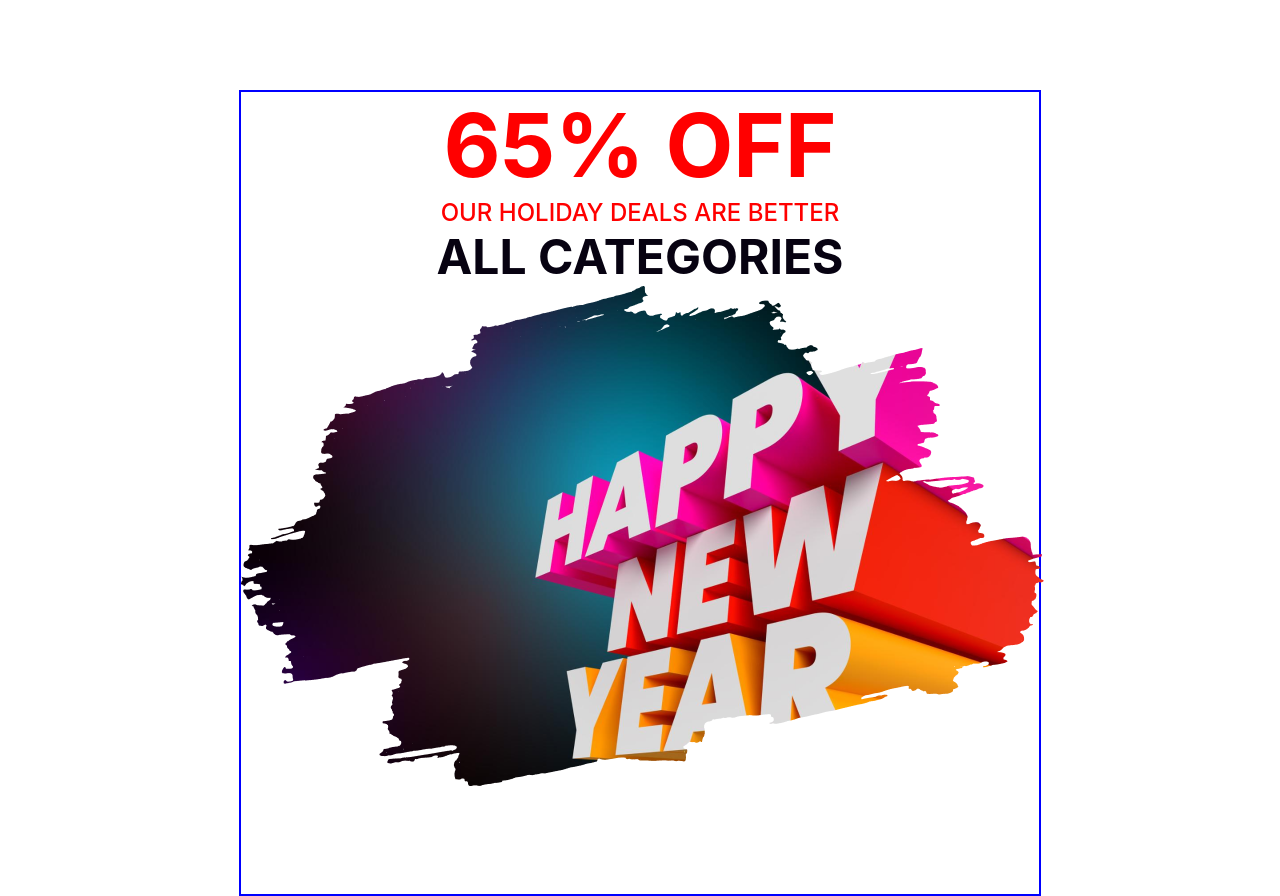
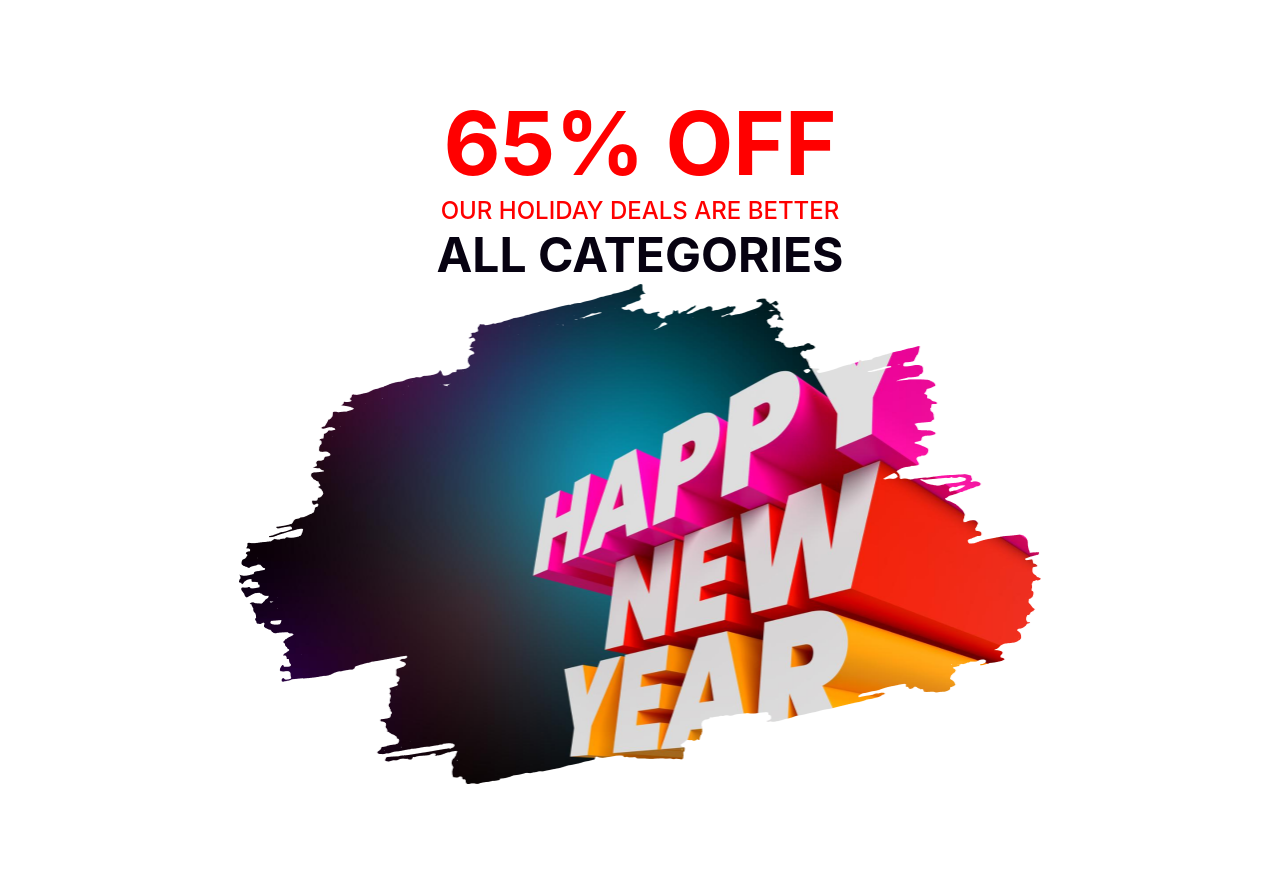
Before and after one commit to mohsyn007/New-Offer, a plain HTML site: page index.html in a window 1280 px wide. Shown: the part 620-1516 px from the top of the page. Drawn offline with Linux system fonts and the light colour scheme.

Commit message:
second section done

```diff
--- a/index.html
+++ b/index.html
@@ -23,8 +23,10 @@
       <h3>ALL CATEGORIES</h3>
 
     </div>
-    <img src="/images/New Year Photo.png" alt="">
+ <div class="img-container">
+       <img src="/images/New Year Photo.png" alt="">
 
+ </div>
 
    </section>
 
--- a/style.css
+++ b/style.css
@@ -52,7 +52,7 @@ h1 {
 .second-section-container {
   width: 802.9px;
   height: 806px;
-  border: 2px solid blue;
+
   margin: 0 auto;
   margin-top: 90px;
 }
@@ -81,4 +81,12 @@ h1 {
   font-size: 48px;
   font-weight: 700;
 }
+.img-container {
+  width: 802px;
+  height: 500px;
+}
+.img-container img {
+  width: 100%;
+  height: 100%;
+}
 /* 65% offer section end here */
```
